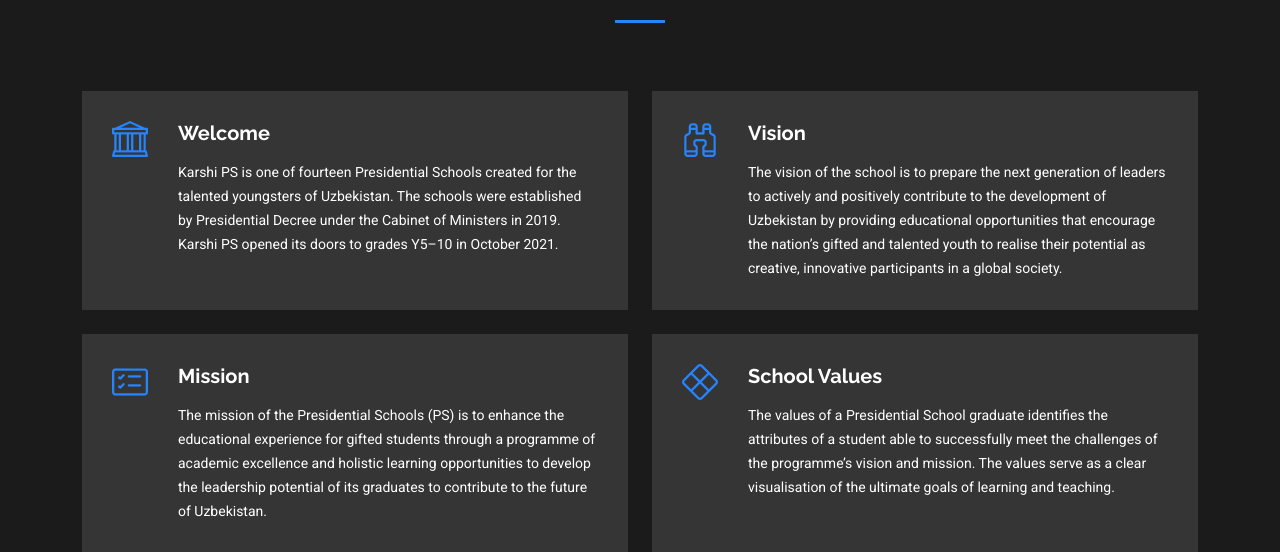
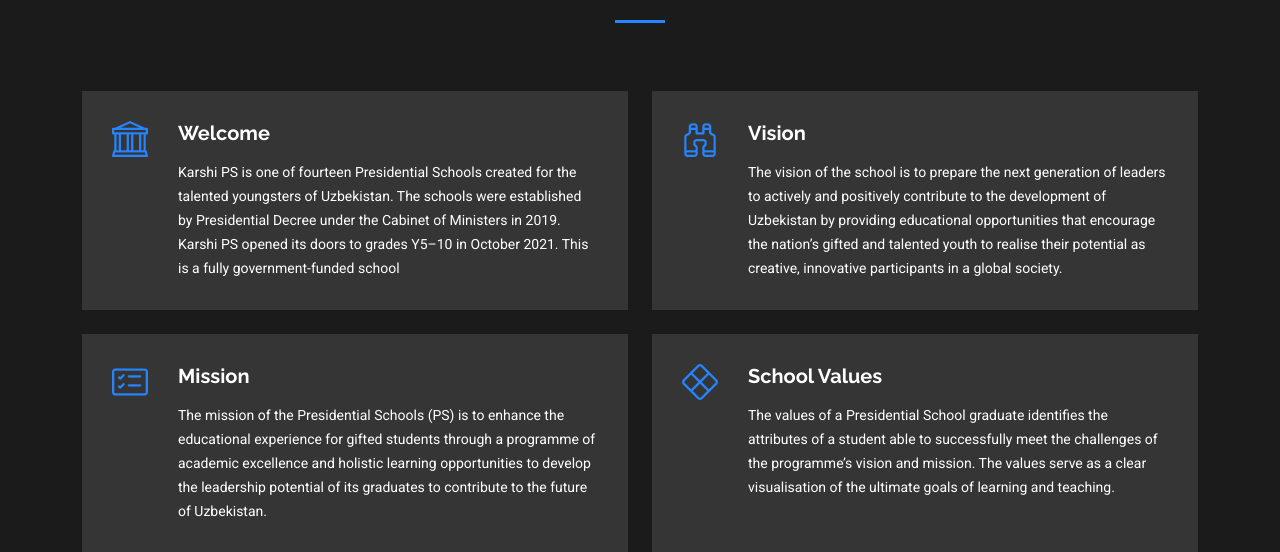
Before and after one commit to iRavshan/school-website, a Django app: page / in a window 1280 px wide. Shown: the part 1218-1770 px from the top of the page. Run offline with Django 5.2, Linux system fonts and the light colour scheme; some libraries are stand-ins or nearby versions.

Commit message:
some changes

```diff
--- a/templates/core/home.html
+++ b/templates/core/home.html
@@ -90,7 +90,7 @@
               <i class="bi bi-bank icon flex-shrink-0"></i>
               <div>
                 <h4 class="title">Welcome</h4>
-                <p class="description">Karshi PS is one of fourteen Presidential Schools created for the talented youngsters of Uzbekistan. The schools were established by Presidential Decree under the Cabinet of Ministers in 2019. Karshi PS opened its doors to grades Y5–10 in October 2021.</p>
+                <p class="description">Karshi PS is one of fourteen Presidential Schools created for the talented youngsters of Uzbekistan. The schools were established by Presidential Decree under the Cabinet of Ministers in 2019. Karshi PS opened its doors to grades Y5–10 in October 2021. This is a fully government-funded school</p>
               </div>
             </div>
           </div><!-- End Service Item -->
```
Also changed, not shown: static/img/cocurricular/sporting.jpg, 1 other file.
